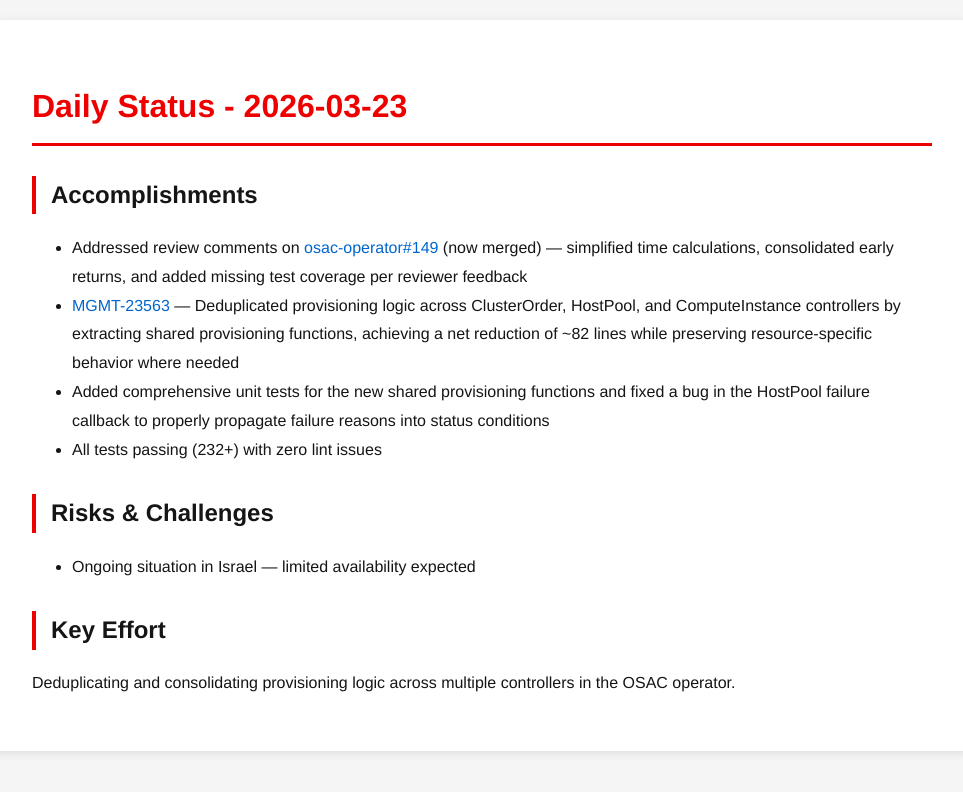
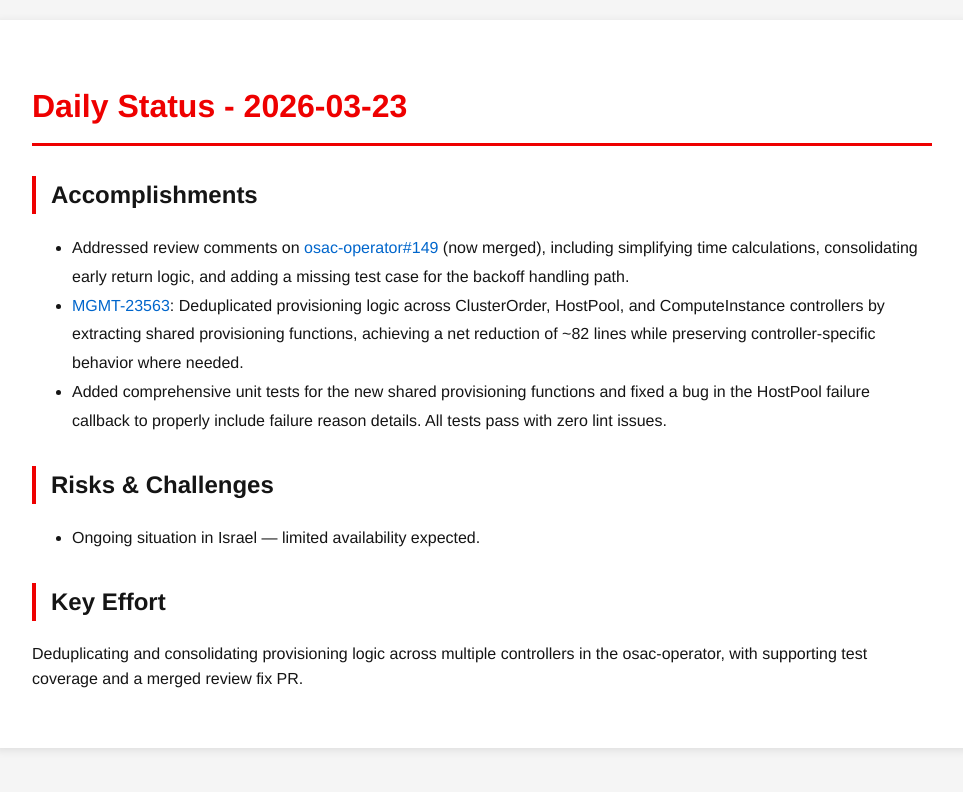
Before and after one commit to tzvatot/daily-status, a Jekyll site: the page built from 2026-03-23.md, in a window 1280 px wide. Shown: the top 792 px of the page, without its empty margins (158-1121 px from the left). Built offline with Jekyll 4.4.1, drawn with Linux system fonts in a browser that asks for light colours.

Commit message:
Daily status update - 2026-03-23

```diff
--- a/2026-03-23.md
+++ b/2026-03-23.md
@@ -7,13 +7,12 @@ date: 2026-03-23
 # Daily Status - 2026-03-23
 
 ## Accomplishments
-- Addressed review comments on [osac-operator#149](https://github.com/osac-project/osac-operator/pull/149) (now merged) — simplified time calculations, consolidated early returns, and added missing test coverage per reviewer feedback
-- [MGMT-23563](https://issues.redhat.com/browse/MGMT-23563) — Deduplicated provisioning logic across ClusterOrder, HostPool, and ComputeInstance controllers by extracting shared provisioning functions, achieving a net reduction of ~82 lines while preserving resource-specific behavior where needed
-- Added comprehensive unit tests for the new shared provisioning functions and fixed a bug in the HostPool failure callback to properly propagate failure reasons into status conditions
-- All tests passing (232+) with zero lint issues
+- Addressed review comments on [osac-operator#149](https://github.com/osac-project/osac-operator/pull/149) (now merged), including simplifying time calculations, consolidating early return logic, and adding a missing test case for the backoff handling path.
+- [MGMT-23563](https://issues.redhat.com/browse/MGMT-23563): Deduplicated provisioning logic across ClusterOrder, HostPool, and ComputeInstance controllers by extracting shared provisioning functions, achieving a net reduction of ~82 lines while preserving controller-specific behavior where needed.
+- Added comprehensive unit tests for the new shared provisioning functions and fixed a bug in the HostPool failure callback to properly include failure reason details. All tests pass with zero lint issues.
 
 ## Risks & Challenges
-- Ongoing situation in Israel — limited availability expected
+- Ongoing situation in Israel — limited availability expected.
 
 ## Key Effort
-Deduplicating and consolidating provisioning logic across multiple controllers in the OSAC operator.
+Deduplicating and consolidating provisioning logic across multiple controllers in the osac-operator, with supporting test coverage and a merged review fix PR.
```
